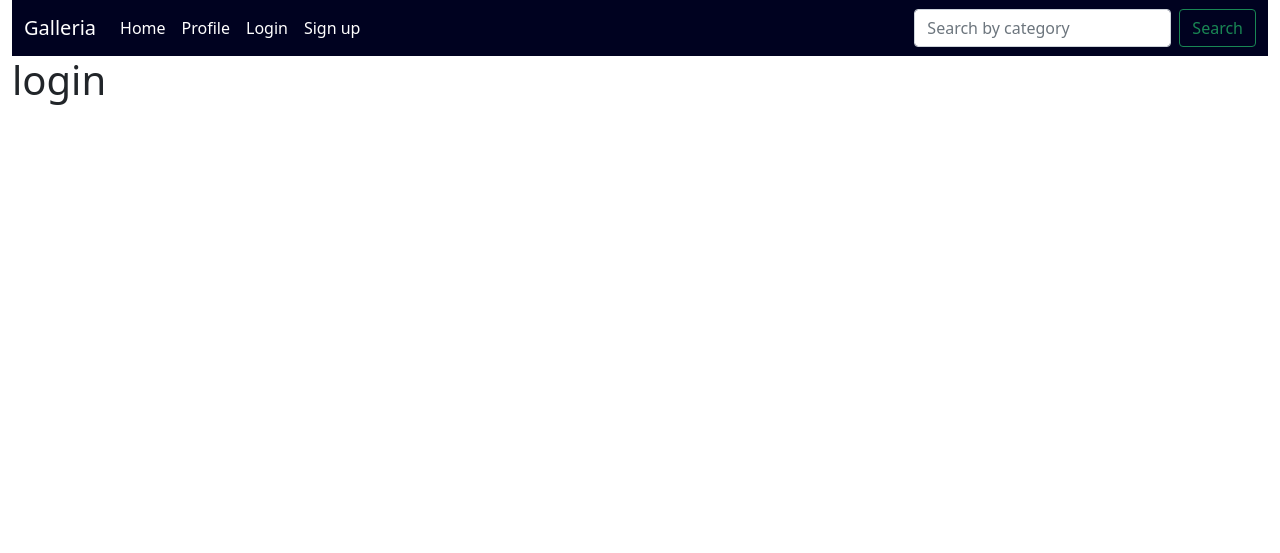
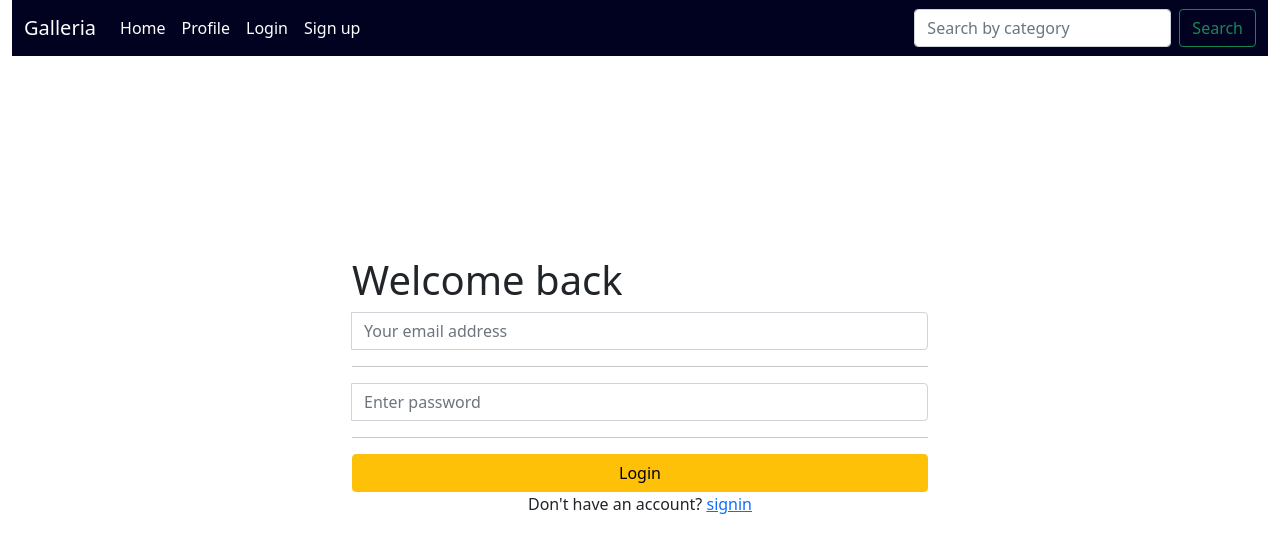
Before and after one commit to bensammwaniki/insta-clone, a Django app: page /login/ in a window 1280 px wide. Shown: the top 553 px of the page. Run offline with Django 3.2, Linux system fonts and the light colour scheme; some libraries are stand-ins or nearby versions.

Commit message:
login page complete

```diff
--- a/instapp/templates/base.html
+++ b/instapp/templates/base.html
@@ -9,7 +9,7 @@
     <meta name="viewport" content="width=device-width, initial-scale=1.0">
     <title>New Instagram</title>
     <link href="https://cdn.jsdelivr.net/npm/bootstrap@5.0.2/dist/css/bootstrap.min.css" rel="stylesheet" integrity="sha384-EVSTQN3/azprG1Anm3QDgpJLIm9Nao0Yz1ztcQTwFspd3yD65VohhpuuCOmLASjC" crossorigin="anonymous">
-
+    <link rel="stylesheet" href="https://cdn.jsdelivr.net/npm/bootstrap-icons@1.6.0/font/bootstrap-icons.css">
     <link rel="stylesheet" type="text/css" href="{% static 'style.css' %}"/>
 
   </head>
--- a/instapp/templates/login.html
+++ b/instapp/templates/login.html
@@ -1,5 +1,44 @@
 {% extends 'base.html' %}
 {% load static %}
 {% block content %}
-<h1>login</h1>
+<div class="container">
+        <div class="row formm">
+            <!-- <div class="image">
+                <img src="{% static 'img/log.jpg' %}" style="width: 400px;" alt="">
+            </div> -->
+
+            <div class="login-block2 login">
+                <h1>Welcome back</h1>
+
+                <form action="#">
+
+                <div class="form-group">
+                    <div class="input-group">
+                    <span class="input-group-addon"><i class="fa fa-envelope ti-email"></i></span>
+                    <input type="text" class="form-control" placeholder="Your email address">
+                    </div>
+                </div>
+
+                <hr class="hr-xs">
+
+                <div class="form-group">
+                    <div class="input-group">
+                    <span class="input-group-addon"><i class="fa fa-lock ti-unlock"></i></span>
+                    <input type="password" class="form-control" placeholder="Enter password">
+                    </div>
+                </div>
+
+                <hr class="hr-xs">
+
+
+                <button class="btn btn-warning btn-block" type="submit" style="width: 100%;">Login</button>
+
+                </form>
+                <div class="login-links">
+                    <p class="text-center">Don't have an account? <a class="txt-brand" href="">signin</a></p>
+                  </div>
+
+            </div>
+        </div>
+</div>
 {% endblock %}
--- a/static/style.css
+++ b/static/style.css
@@ -4,3 +4,14 @@
     margin-top: 100px;
     align-items: center;
 }
+.formm{
+    display: flex;
+    flex-direction: row;
+
+}
+.login{
+    width: 600px;
+    margin: auto;
+    margin-top: 200px;
+
+}
```
Also changed, not shown: 1 other file.
